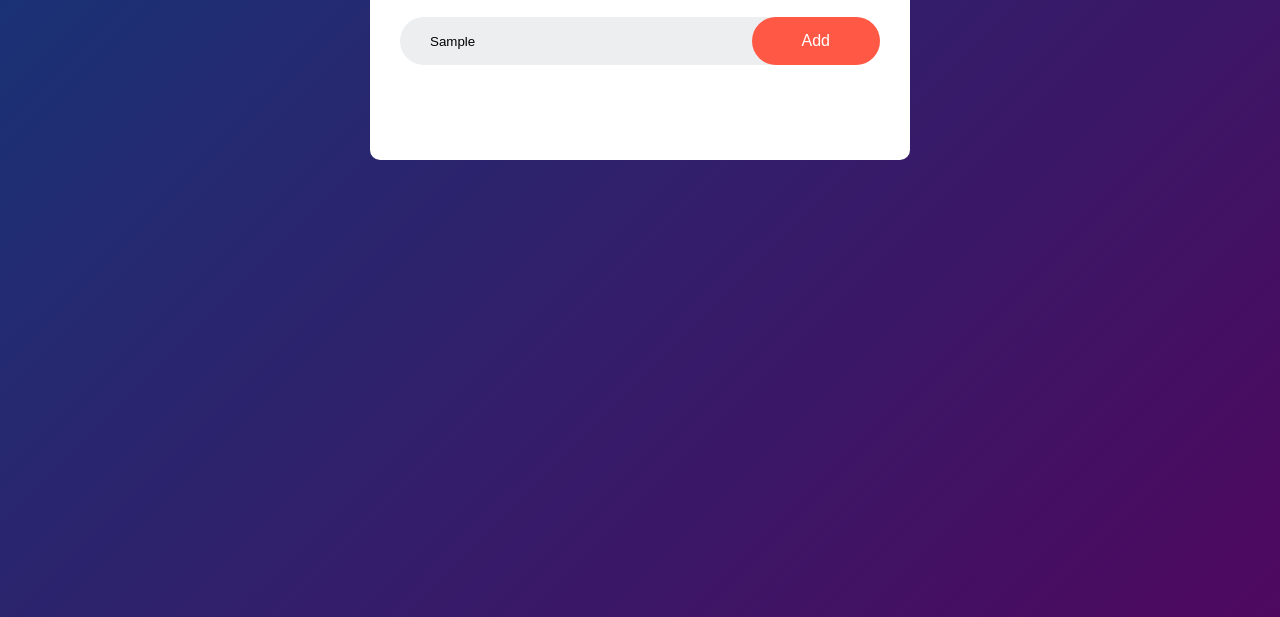
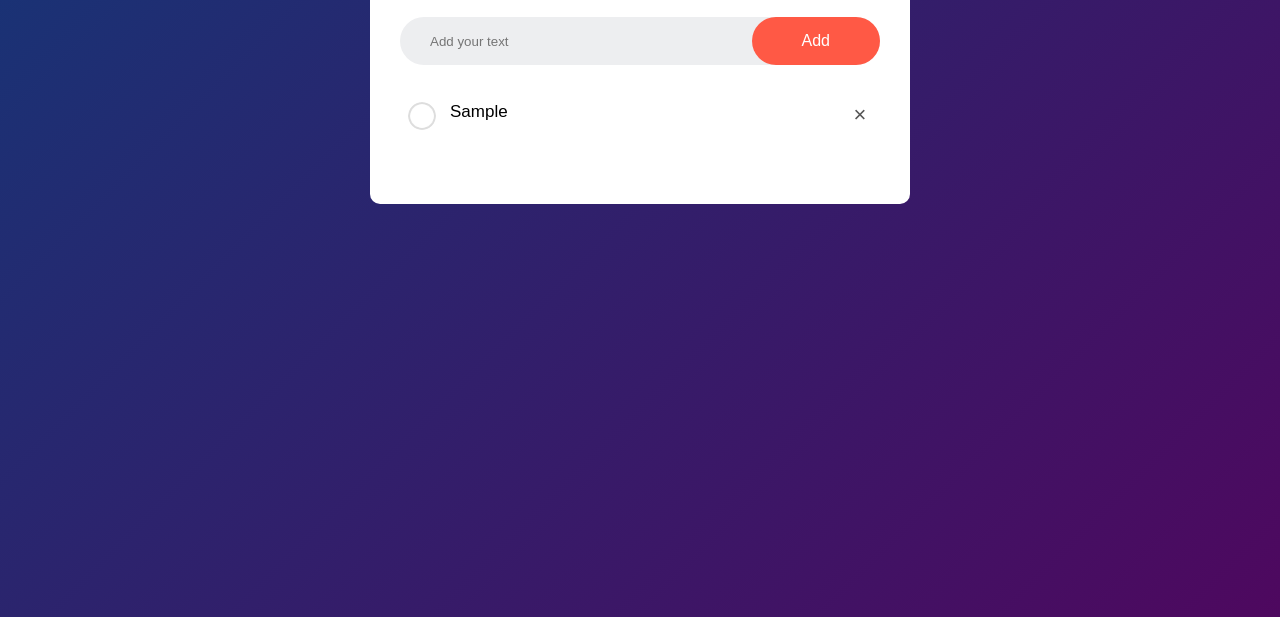
Before and after one commit to 0xR3TRO/To-Do-List, a plain HTML site: page index.html in a window 1280 px wide. Both pictures are taken after typing "Sample" into the empty fields and a click on the button "Add". Shown: the part 183-800 px from the top of the page. Drawn offline with Linux system fonts and the light colour scheme.

Commit message:
JavaScript (v.2.0)

```diff
--- a/index.html
+++ b/index.html
@@ -24,7 +24,7 @@
             <!-- task -->
             <div class="row">
                 <input type="text" id="input-box" placeholder="Add your text">
-                <button>Add</button>
+                <button onclick="addTask()">Add</button>
             </div>
 
 
--- a/script.js
+++ b/script.js
@@ -0,0 +1,39 @@
+const inputBox = document.getElementById("input-box");
+const listContainer = document.getElementById("list-container");
+
+function addTask(){
+    if(inputBox.value === ''){
+        alert("You must write something!");
+    }
+    else{
+        let li = document.createElement("li");
+        li.innerHTML = inputBox.value;
+        listContainer.appendChild(li);
+        let span = document.createElement("span");
+        span.innerHTML = "\u00d7";
+        li.appendChild(span);
+    }
+    inputBox.value = "";
+    saveData();
+}
+
+listContainer.addEventListener("click", function(e){
+    if(e.target.tagName === "LI"){
+        e.target.classList.toggle("checked");
+        saveData()
+    }
+    else if(e.target.tagName === "SPAN"){
+        e.target.parentElement.remove();
+        saveData()
+    }
+}, false);
+
+function saveData(){
+    localStorage.setItem("data", listContainer.innerHTML);
+}
+
+function showTask(){
+    listContainer.innerHTML = localStorage.getItem("data");
+}
+
+showTask();
--- a/style.css
+++ b/style.css
@@ -92,3 +92,20 @@ ul li.checked{
 ul li.checked::before{
     background-image: url(Images/checked.png);
 }
+
+ul li span{
+    position: absolute;
+    right: 0;
+    top: 5px;
+    width: 40px;
+    height: 40px;
+    font-size: 22px;
+    color: #555;
+    line-height: 40px;
+    text-align: center;
+    border-radius: 50%;
+}
+
+ul li span:hover{
+    background: #edeef0;
+}
```
